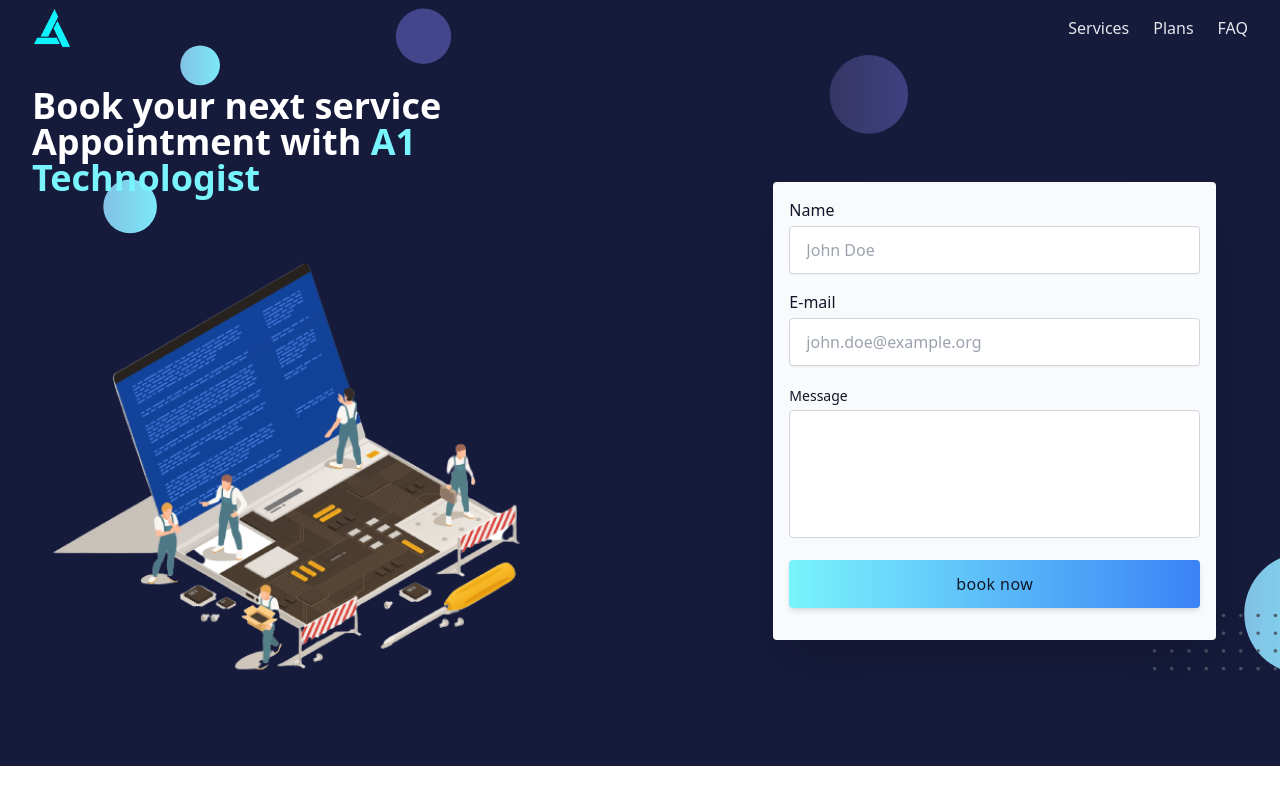
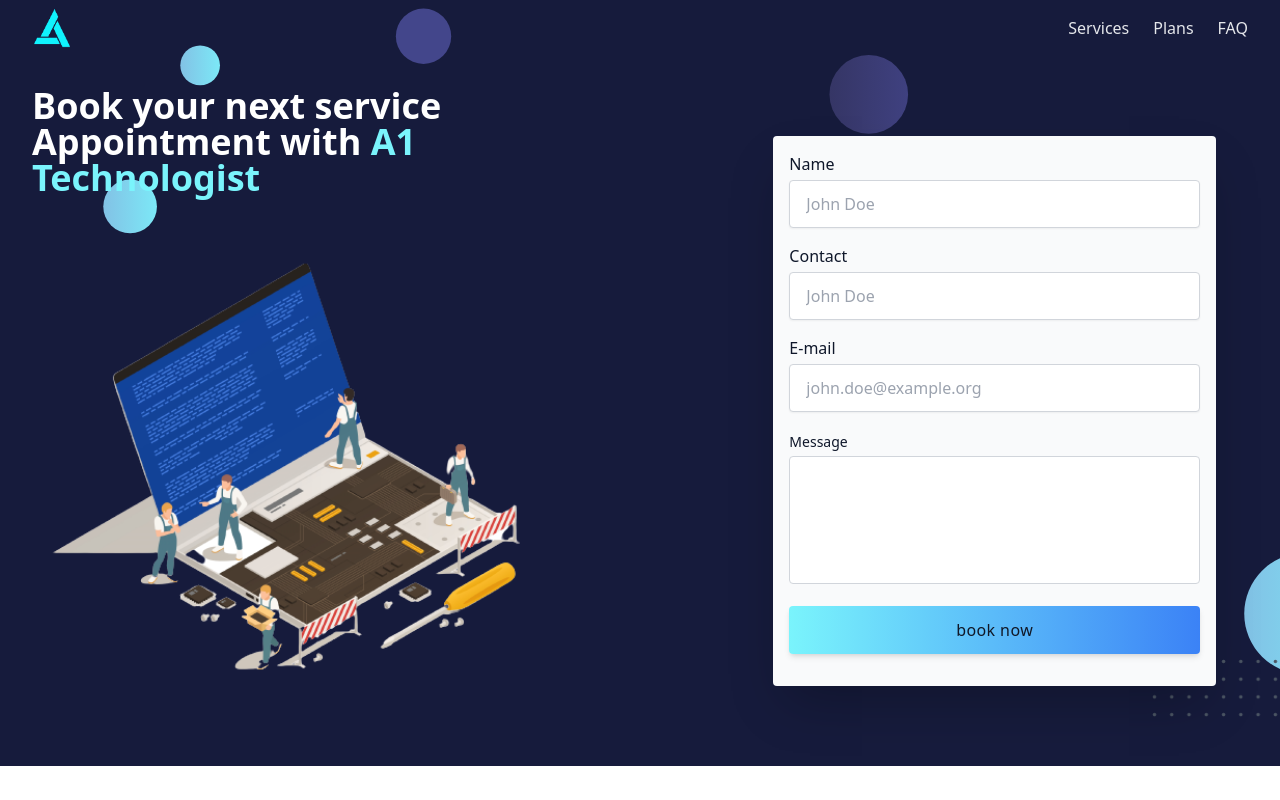
Before and after one commit to AdrianRSolomon/technologist_a1, a Next.js app: page / in a window 1280 px wide. Shown: the top 800 px of the page. Built offline with nearby package versions, Linux system fonts and the light colour scheme; some icons are missing.

Commit message:
Added my project

```diff
--- a/components/navbar.js
+++ b/components/navbar.js
@@ -173,6 +173,22 @@
                                         </div>
                                         <div className="mb-1 sm:mb-2">
                                         <label
+                                            htmlFor="contact"
+                                            className="inline-block mb-1 font-medium text-slate-900"
+                                        >
+                                            Contact
+                                        </label>
+                                        <input
+                                            placeholder="John Doe"
+                                            required
+                                            type="contact"
+                                            className="flex-grow w-full h-12 px-4 mb-2 transition duration-200 bg-white border border-gray-300 rounded shadow-sm appearance-none focus:outline-none focus:shadow-outline"
+                                            id="contact"
+                                            name="contact"
+                                        />
+                                        </div>
+                                        <div className="mb-1 sm:mb-2">
+                                        <label
                                             htmlFor="email"
                                             className="inline-block mb-1 font-medium text-slate-900"
                                         >
```
